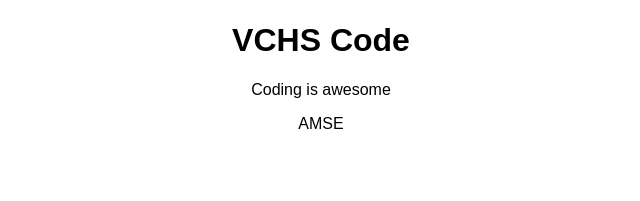
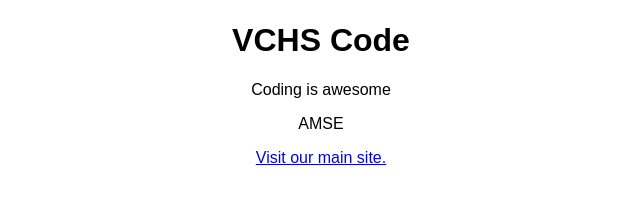
Before and after one commit to VCHSCode/HelloWorld, a plain HTML site: page index.html in a window 1280 px wide. Shown: the part 161-362 px from the top of the page, without its empty margins (319-959 px from the left). Drawn offline with Linux system fonts and the light colour scheme.

Commit message:
add link references

```diff
--- a/index.html
+++ b/index.html
@@ -10,5 +10,6 @@
         <p>Coding is
         awesome</p>
         <p>AMSE</p>
+        <a href="vchscode.github.io">Visit our main site.</a>
     </body>
 </html>
```
Also changed, not shown: 1 other file.
